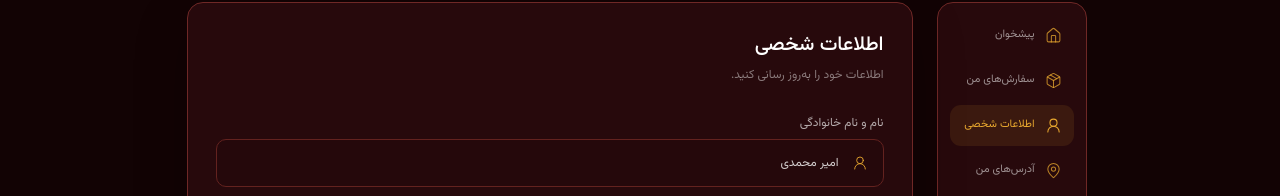
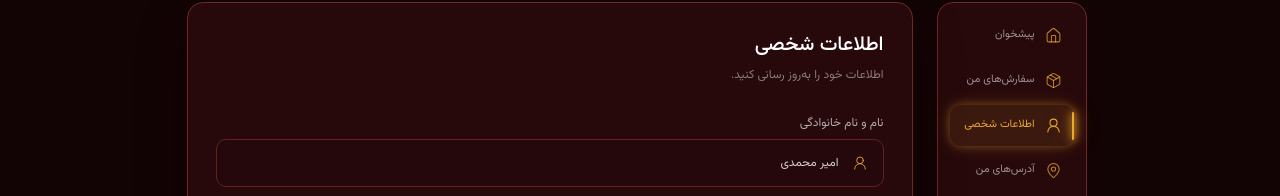
Before and after one commit to AmirMahidEs/soomak-food, a React (Vite) app: page /profile in a window 1280 px wide. Shown: the part 193-389 px from the top of the page. Built offline with nearby package versions, Linux system fonts and the light colour scheme.

Commit message:
feat: enhance ProfileSidebar with animated neon line for active tab

```diff
--- a/src/components/profile/ProfileSidebar.jsx
+++ b/src/components/profile/ProfileSidebar.jsx
@@ -50,7 +50,6 @@ export default function ProfileSidebar({ activeTab, onTabChange }) {
               }`}
             >
               {/* ACTIVE BACKGROUND */}
-
               {isActive && (
                 <motion.span
                   layoutId="profile-sidebar-active"
@@ -60,12 +59,27 @@ export default function ProfileSidebar({ activeTab, onTabChange }) {
                     damping: 32,
                     mass: 0.7,
                   }}
-                  className="absolute inset-0 rounded-[11px] bg-[#e9a92f]/10"
+                  className="absolute inset-0 rounded-[11px] bg-[#e9a92f]/10 shadow-[0_0_8px_rgba(233,169,47,0.35),0_0_20px_rgba(233,169,47,0.18)]"
                 />
               )}
 
+              {/* NEON LINE */}
+              {isActive && (
+                <span className="absolute inset-y-0 right-0 z-20 flex items-center">
+                  <motion.span
+                    layoutId="profile-sidebar-neon-line"
+                    transition={{
+                      type: "spring",
+                      stiffness: 500,
+                      damping: 35,
+                      mass: 0.6,
+                    }}
+                    className="h-7 w-[2px] rounded-full bg-[#e9a92f] shadow-[0_0_6px_#e9a92f,0_0_12px_#e9a92f,0_0_22px_rgba(233,169,47,0.7)]"
+                  />
+                </span>
+              )}
+
               {/* CONTENT */}
-
               <span className="relative z-10 flex items-center gap-2.5">
                 <Icon
                   size={17}
@@ -80,11 +94,9 @@ export default function ProfileSidebar({ activeTab, onTabChange }) {
         })}
 
         {/* DIVIDER */}
-
         <div className="my-2 h-px bg-[#61221f]/70" />
 
         {/* LOGOUT */}
-
         <button
           type="button"
           className="flex w-full items-center gap-2.5 rounded-[11px] px-3 py-3 text-right text-[11px] text-white/55 transition hover:bg-[#421014] hover:text-white"
```
